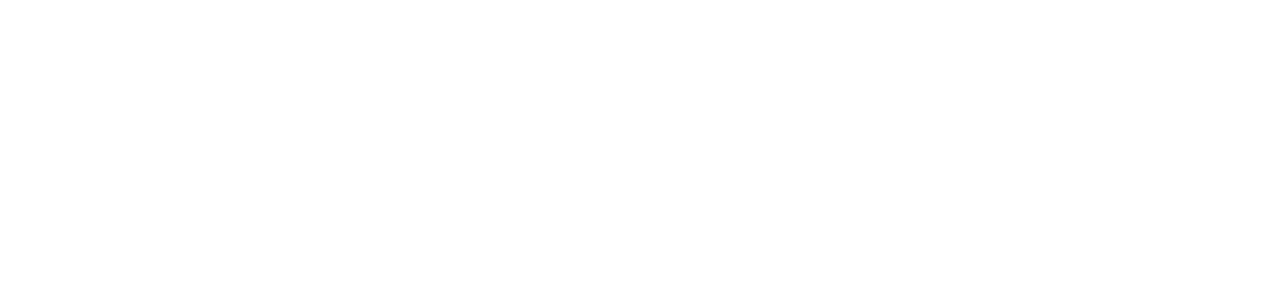
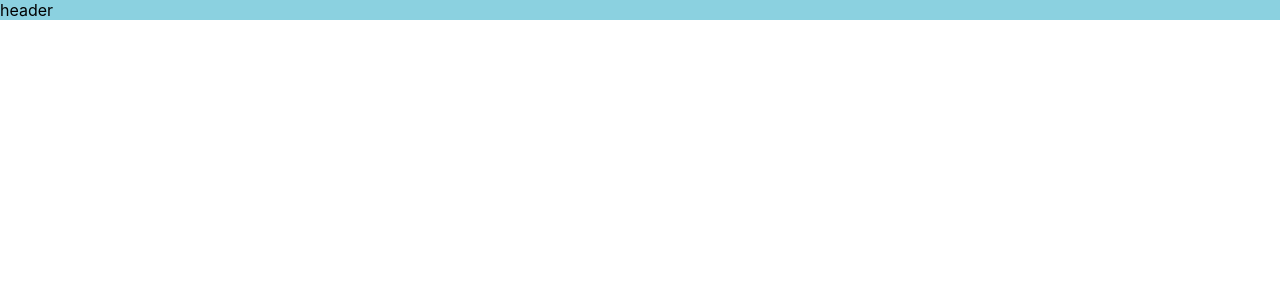
Before and after one commit to shyazusa/chat_test, a React (Create React App) app: page / in a window 1280 px wide. Shown: the top 300 px of the page. Built offline with nearby package versions, Linux system fonts and the light colour scheme.

Commit message:
Make Header

```diff
--- a/src/App.tsx
+++ b/src/App.tsx
@@ -1,8 +1,10 @@
 import React from 'react';
+import Header from './Header';
 
 const App: React.FC = () => {
   return (
-    <div className="App">
+    <div>
+      <Header />
     </div>
   );
 }
--- /dev/null
+++ b/src/Header.tsx
@@ -0,0 +1,16 @@
+import React from 'react';
+import styled from 'styled-components';
+
+const Wrapper = styled.div`
+  background-color: #8bd1e0;
+`;
+
+const Header: React.FC = () => {
+  return (
+    <Wrapper>
+      header
+    </Wrapper>
+  );
+}
+
+export default Header;
```
